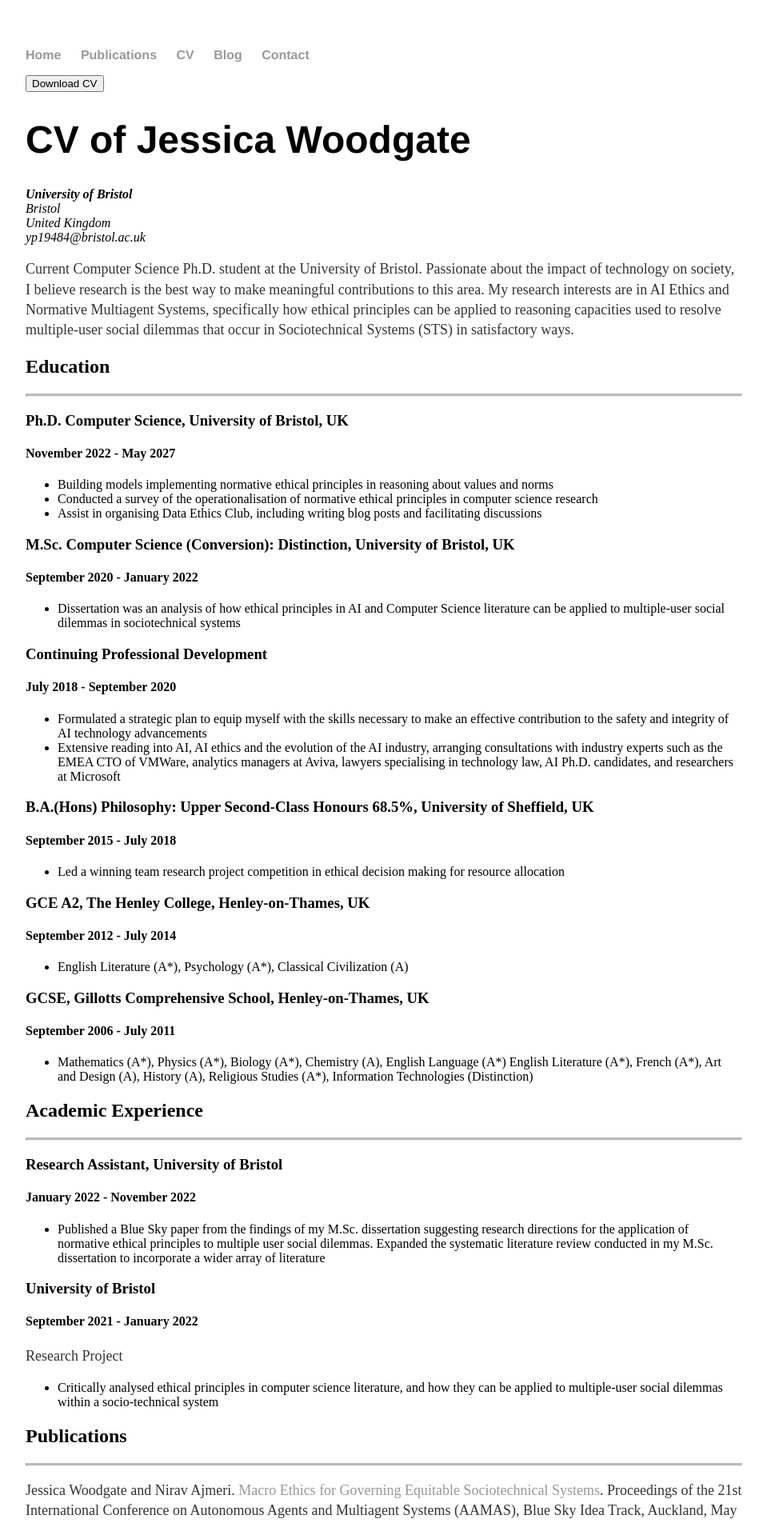
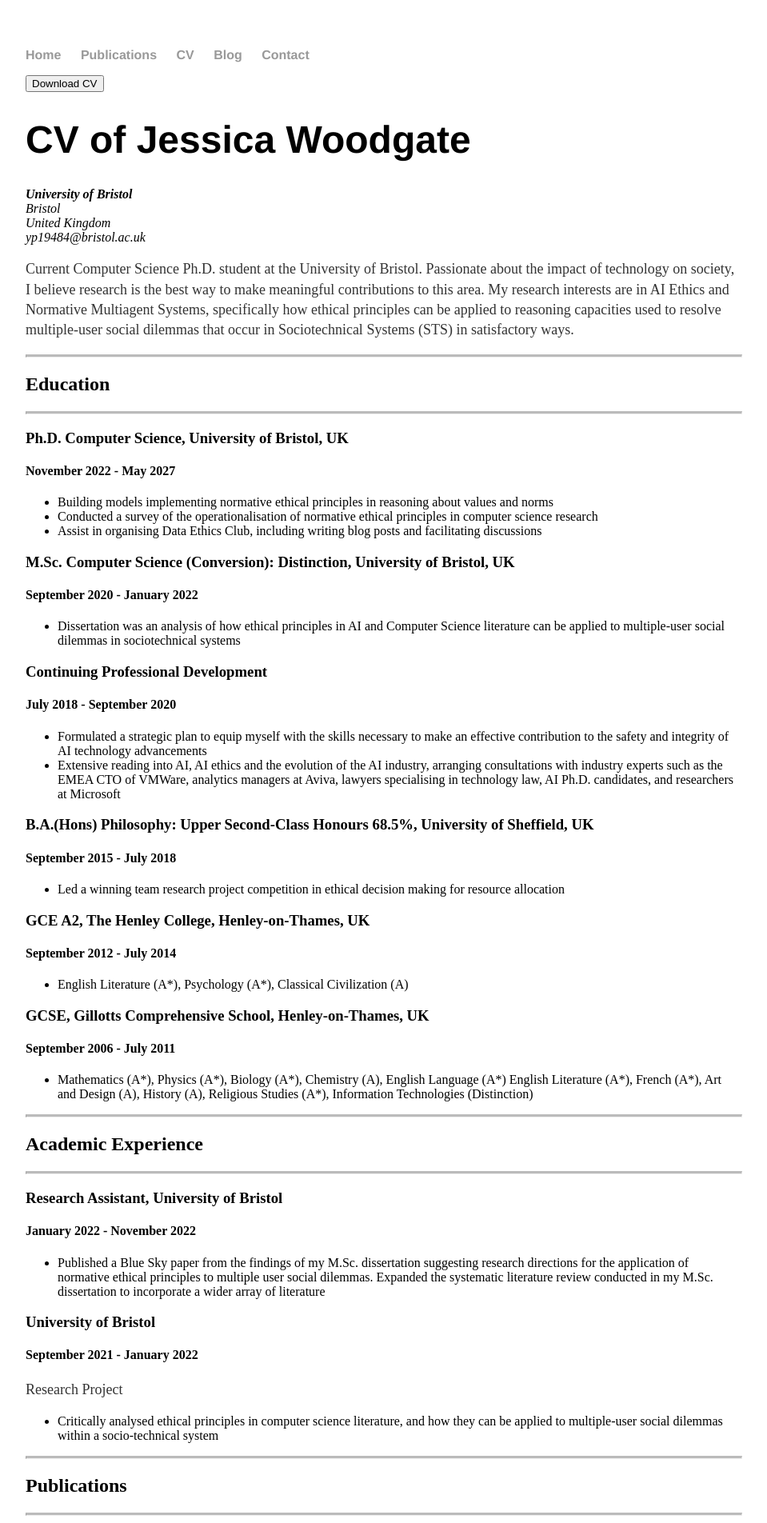
Before and after one commit to jessica-woodgate/jessica-woodgate.github.io, a Jekyll site: the page built from docs/cv/index.html, in a window 1280 px wide. Shown: the top 1904 px of the page at 80% size, without its empty margins (160-1119 px from the left). Built offline with Jekyll 4.4.1, drawn with Linux system fonts in a browser that asks for light colours; a script that is not in the unit is left out.

Commit message:
more lines

```diff
--- a/docs/cv/index.html
+++ b/docs/cv/index.html
@@ -28,7 +28,7 @@ title: CV of Jessica Woodgate
 					<p>
 						Current Computer Science Ph.D. student at the University of Bristol. Passionate about the impact of technology on society, I believe research is the best way to make meaningful contributions to this area. My research interests are in AI Ethics and Normative Multiagent Systems, specifically how ethical principles can be applied to reasoning capacities used to resolve multiple-user social dilemmas that occur in  Sociotechnical Systems (STS) in satisfactory ways.</p>
 
-
+					<hr class="solid">
 					<h2>Education</h2>
 					<hr class="solid">
 
@@ -71,6 +71,7 @@ title: CV of Jessica Woodgate
 						<li>Mathematics (A*), Physics (A*), Biology (A*), Chemistry (A), English Language (A*) English Literature (A*), French (A*), Art and Design (A), History (A), Religious Studies (A*), Information Technologies (Distinction)</li>
 					</ul>
 
+					<hr class="solid">
 					<h2>Academic Experience</h2>
 					<hr class="solid">
 
@@ -87,6 +88,7 @@ title: CV of Jessica Woodgate
 						<li>Critically analysed ethical principles in computer science literature, and how they can be applied to multiple-user social dilemmas within a socio-technical system</li>
 					</ul>
 
+					<hr class="solid">
 					<h2>Publications</h2>
 					<hr class="solid">
 
@@ -100,6 +102,7 @@ title: CV of Jessica Woodgate
 						arXiv preprint. August 2022.
 					</p>
 
+					<hr class="solid">
 					<h2>Professional Service</h2>
 					<hr class="solid">
 
@@ -127,6 +130,7 @@ title: CV of Jessica Woodgate
 						<li>Assisted in organising the IJCAI 2023 conference. This included ensuring sessions ran smoothly and speakers were supported, setting up rooms, and helping with registration. I had the opportunity to expand my network and learn about current directions of AI research</li>
 					</ul>
 
+					<hr class="solid">
 					<h2>Academic Projects (all available on <a href="https://github.com/jessica-woodgate">Github</a>)</h2>
 					<hr class="solid">
 
```
